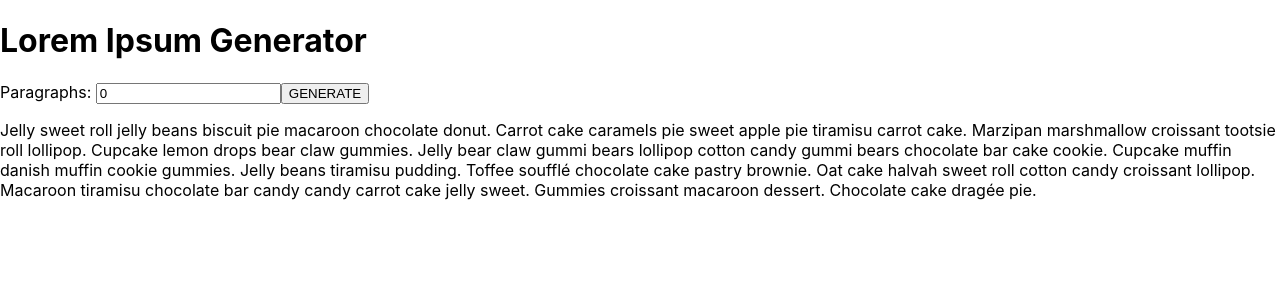
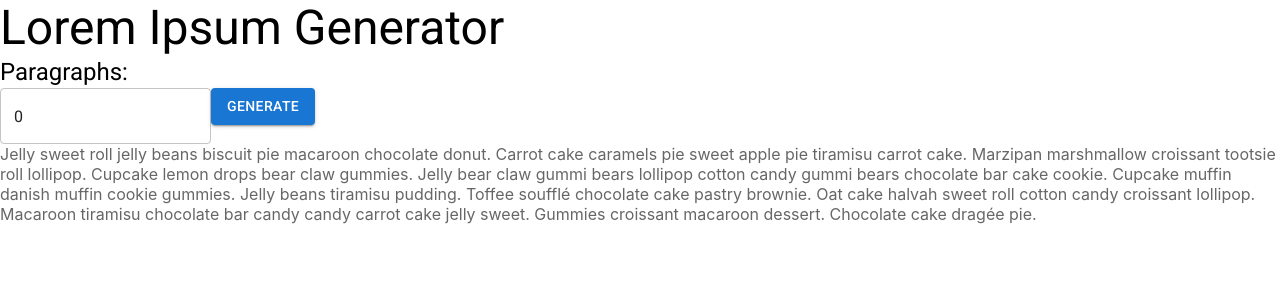
Before and after one commit to grngmdn/lorem, a React (Create React App) app: page / in a window 1280 px wide. Both pictures are taken after a click on the button "GENERATE". Shown: the top 300 px of the page. Built offline with nearby package versions, Linux system fonts and the light colour scheme.

Commit message:
adding mui styles

```diff
--- a/package.json
+++ b/package.json
@@ -3,6 +3,9 @@
   "version": "0.1.0",
   "private": true,
   "dependencies": {
+    "@emotion/react": "^11.8.1",
+    "@emotion/styled": "^11.8.1",
+    "@mui/material": "^5.4.4",
     "@testing-library/jest-dom": "^5.16.2",
     "@testing-library/react": "^12.1.3",
     "@testing-library/user-event": "^13.5.0",
--- a/public/index.html
+++ b/public/index.html
@@ -8,6 +8,10 @@
       name="description"
       content="Menu App"
     />
+    <link
+    rel="stylesheet"
+    href="https://fonts.googleapis.com/css?family=Roboto:300,400,500,700&display=swap"
+    />
     <title>Menu App</title>
   </head>
   <body>
--- a/src/App.js
+++ b/src/App.js
@@ -1,3 +1,4 @@
+import { Box, Button, TextField, Typography } from "@mui/material"
 import React, { useState } from "react"
 import data from "./Data"
 
@@ -25,24 +26,36 @@ function App() {
   }
 
   return (
-    <div>
-        <h1>
+    <Box>
+        <Typography
+          variant="h3"
+        >
           Lorem Ipsum Generator
-        </h1>
+        </Typography>
         <form onSubmit={handleSubmit}>
-          <span>Paragraphs: </span>
+          <Typography
+            variant="h5"
+          >Paragraphs: </Typography>
           {/* this sets the state of count to whatever is typed in to the number input */}
-          <input type="number" value={count} onChange={(e) => { setCount(e.target.value) }} />
-          <button type="submit">GENERATE</button>
+          <TextField variant="outlined" type="number" value={count} onChange={(e) => { setCount(e.target.value) }} />
+          <Button
+            type="submit"
+            variant="contained"
+          >GENERATE
+          </Button>
         </form>
         {/* looping over the array of data and displaying it on the page  */}
-        <div>{text.map((item, index) => {
+        <Box>{text.map((item, index) => {
           return(
-            <p key={index}>{item}</p>
+            <Typography
+              variant="p"
+              key={index}
+              color="textSecondary"
+            >{item}</Typography>
           )
         })}
-        </div>
-    </div>
+        </Box>
+    </Box>
   );
 }
 
```
Also changed, not shown: 1 other file (tests, documents, lock files or other folders).
